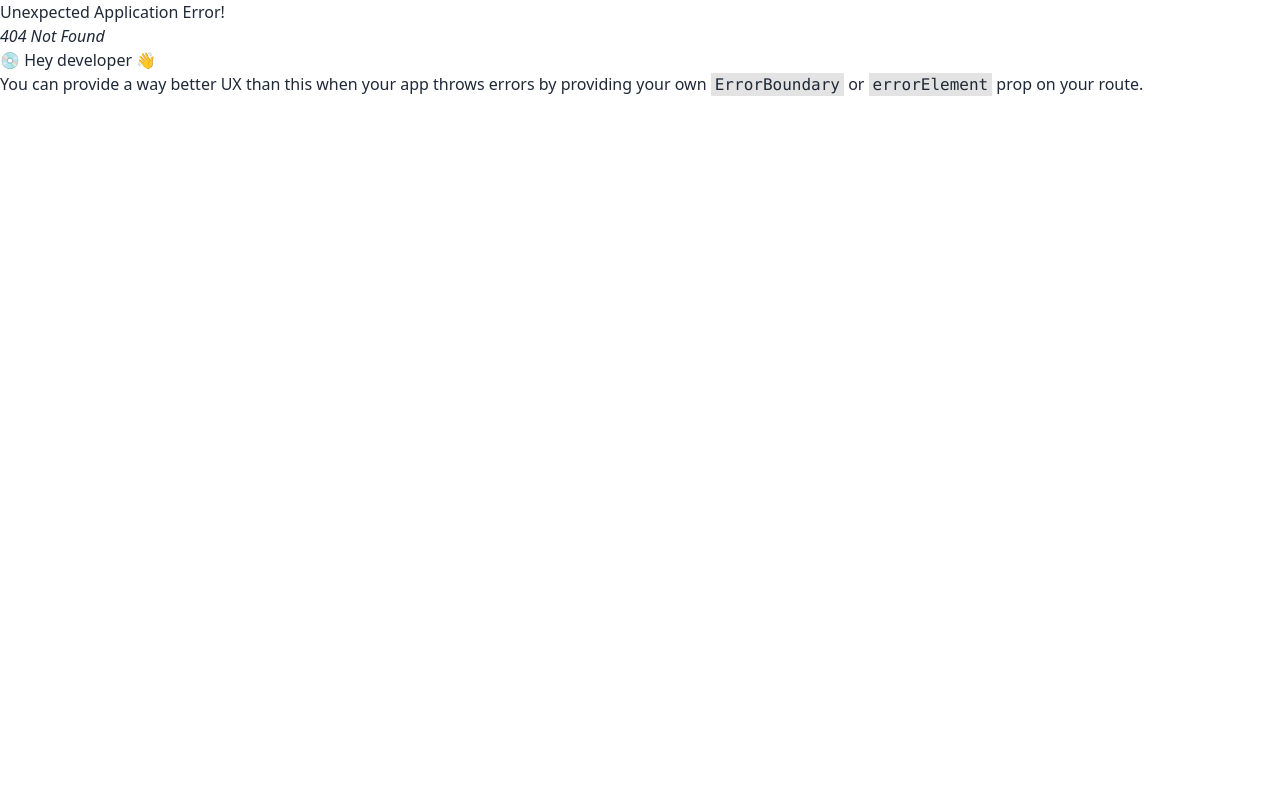
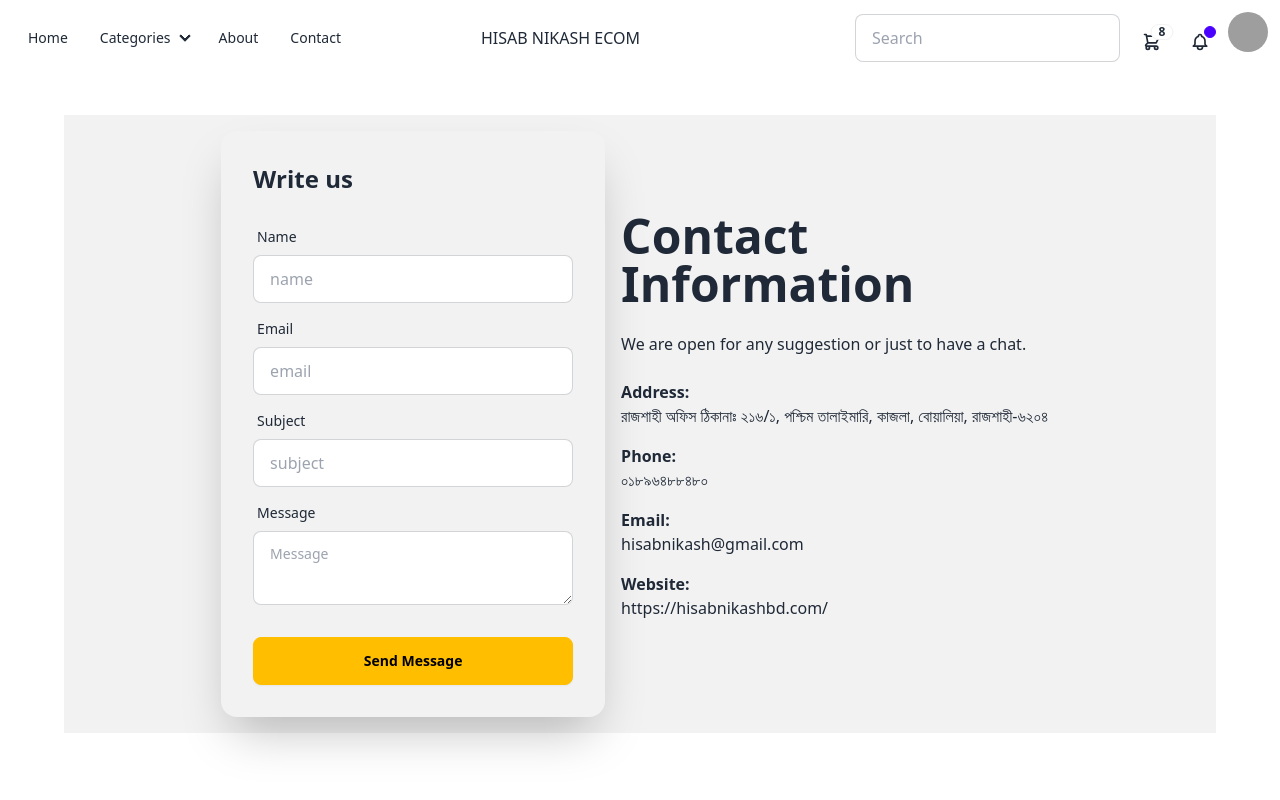
Before and after one commit to shunno-it-dev-team/fe-hn-ecom, a React (Vite) app: page /contact in a window 1280 px wide. Before the commit this address had no page. Shown: the top 800 px of the page. Built offline with nearby package versions, Linux system fonts and the light colour scheme; grey boxes are pictures that could not be loaded.

Commit message:
[feat]:Implement contact us page

```diff
--- /dev/null
+++ b/src/pages/contactUsPage/ContactUsPage.jsx
@@ -0,0 +1,100 @@
+const ContactUsPage = () => {
+  return (
+    <div className="hero mx-auto my-10 bg-base-200 w-[90%]">
+      <div className="hero-content flex-col  lg:flex-row-reverse  ">
+        <div className="text-center lg:text-left">
+          <h1 className="text-5xl font-bold">Contact Information</h1>
+          <p className="py-6">
+            We are open for any suggestion or just to have a chat.
+          </p>
+
+          <div className="mb-4 flex items-start">
+            <div>
+              <p className="font-bold text-start">Address:</p>
+              <p>
+                রাজশাহী অফিস ঠিকানাঃ ২১৬/১, পশ্চিম তালাইমারি, কাজলা, বোয়ালিয়া,
+                রাজশাহী-৬২০৪
+              </p>
+            </div>
+          </div>
+
+          <div className="mb-4 flex items-start">
+            <div>
+              <p className="font-bold">Phone:</p>
+              <p>০১৮৯৬৪৮৮৪৮০</p>
+            </div>
+          </div>
+
+          <div className="mb-4 flex items-start">
+            <div>
+              <p className="font-bold">Email:</p>
+              <p>hisabnikash@gmail.com</p>
+            </div>
+          </div>
+
+          <div className="mb-4 flex items-start">
+            <div>
+              <p className="font-bold">Website:</p>
+              <p>https://hisabnikashbd.com/</p>
+            </div>
+          </div>
+        </div>
+
+        <div className="card  w-full max-w-sm shrink-0 shadow-2xl">
+          <form className="card-body">
+            <h3 className="text-2xl font-bold mb-4">Write us</h3>
+            <div className="form-control">
+              <label className="label">
+                <span className="label-text ">Name</span>
+              </label>
+              <input
+                type="name"
+                placeholder="name"
+                className="input input-bordered"
+                required
+              />
+            </div>
+
+            <div className="form-control">
+              <label className="label">
+                <span className="label-text  ">Email</span>
+              </label>
+              <input
+                type="email"
+                placeholder="email"
+                className="input input-bordered"
+                required
+              />
+            </div>
+            <div className="form-control">
+              <label className="label">
+                <span className="label-text  ">Subject</span>
+              </label>
+              <input
+                type="subject"
+                placeholder="subject"
+                className="input input-bordered"
+                required
+              />
+            </div>
+            <div className="form-control">
+              <label className="label">
+                <span className="label-text  ">Message</span>
+              </label>
+              <textarea
+                className="textarea textarea-bordered"
+                placeholder="Message"
+              ></textarea>
+            </div>
+
+            <div className="form-control mt-6">
+              <button className="btn  btn-warning  "> Send Message </button>
+            </div>
+          </form>
+        </div>
+      </div>
+    </div>
+  );
+};
+
+export default ContactUsPage;
--- a/src/routes/router.jsx
+++ b/src/routes/router.jsx
@@ -4,6 +4,7 @@ import PublicLayout from "../layouts/PublicLayout";
 import NotificationPage from "../pages/notificationPage/NotificationPage";
 import CartPage from "../pages/cartPage/CartPage";
 import ProductDetailsPage from "../pages/productDetailsPage/ProductDetailsPage";
+import ContactUsPage from "../pages/contactUsPage/ContactUsPage";
 
 export const router = createBrowserRouter([
   {
@@ -26,6 +27,10 @@ export const router = createBrowserRouter([
         path: "/product/:id",
         element: <ProductDetailsPage />,
       },
+      {
+        path: "contact",
+        element: <ContactUsPage />,
+      },
     ],
   },
 ]);
```
